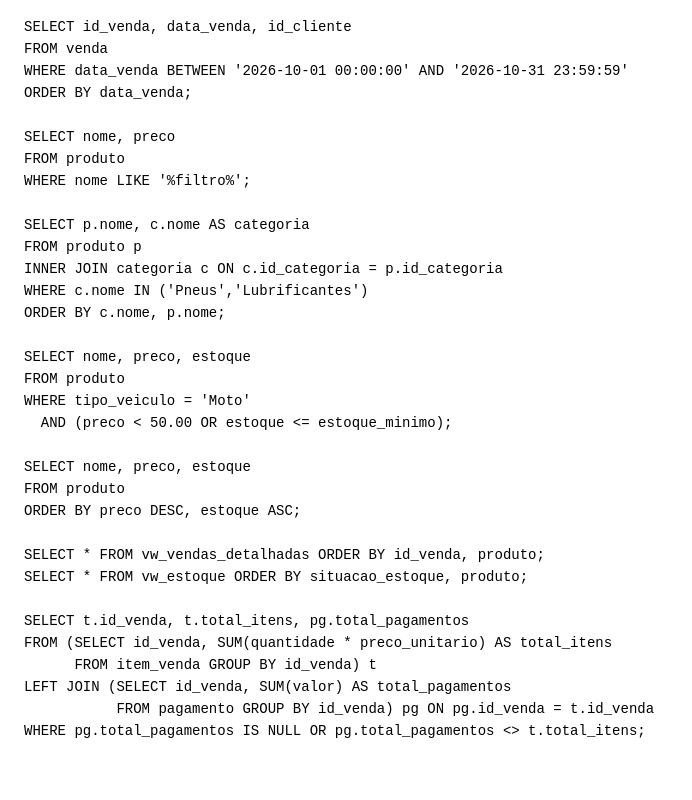
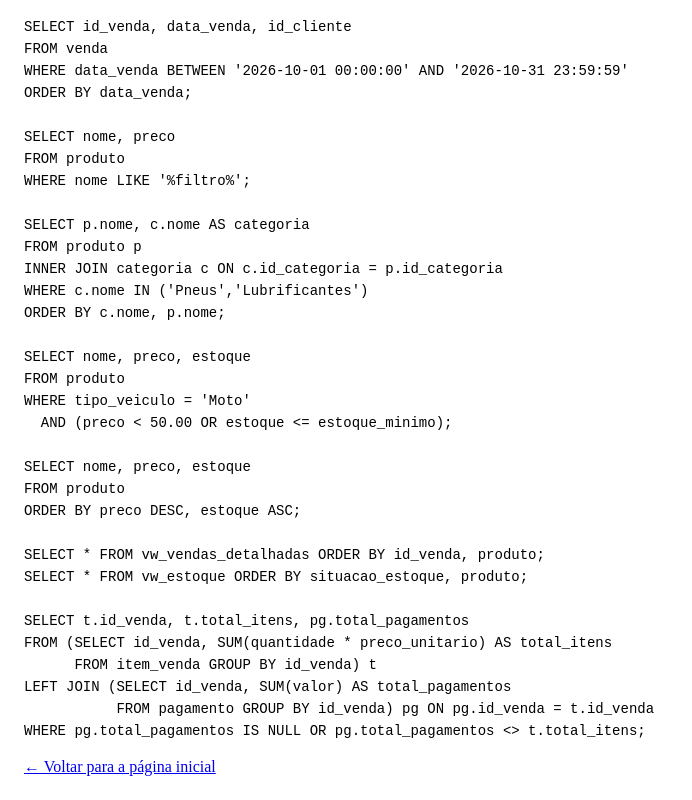
Before and after one commit to jeferson-br/projeto-banco-dados, a plain HTML site: page codigos_sql.html in a window 1280 px wide. Shown: the part 6542-7342 px from the top of the page, without its empty margins (0-692 px from the left). Before the commit the page ends 7308 px from the top, so only its background shows below. Drawn offline with Linux system fonts and the light colour scheme.

Commit message:
Add navigation link to return to homepage

```diff
--- a/codigos_sql.html
+++ b/codigos_sql.html
@@ -338,5 +338,8 @@ LEFT JOIN (SELECT id_venda, SUM(valor) AS total_pagamentos
            FROM pagamento GROUP BY id_venda) pg ON pg.id_venda = t.id_venda
 WHERE pg.total_pagamentos IS NULL OR pg.total_pagamentos &lt;&gt; t.total_itens;
 </code></pre>
+  <p>
+    <a href="index.html">← Voltar para a página inicial</a>
+  </p>
 </body>
 </html>
```
